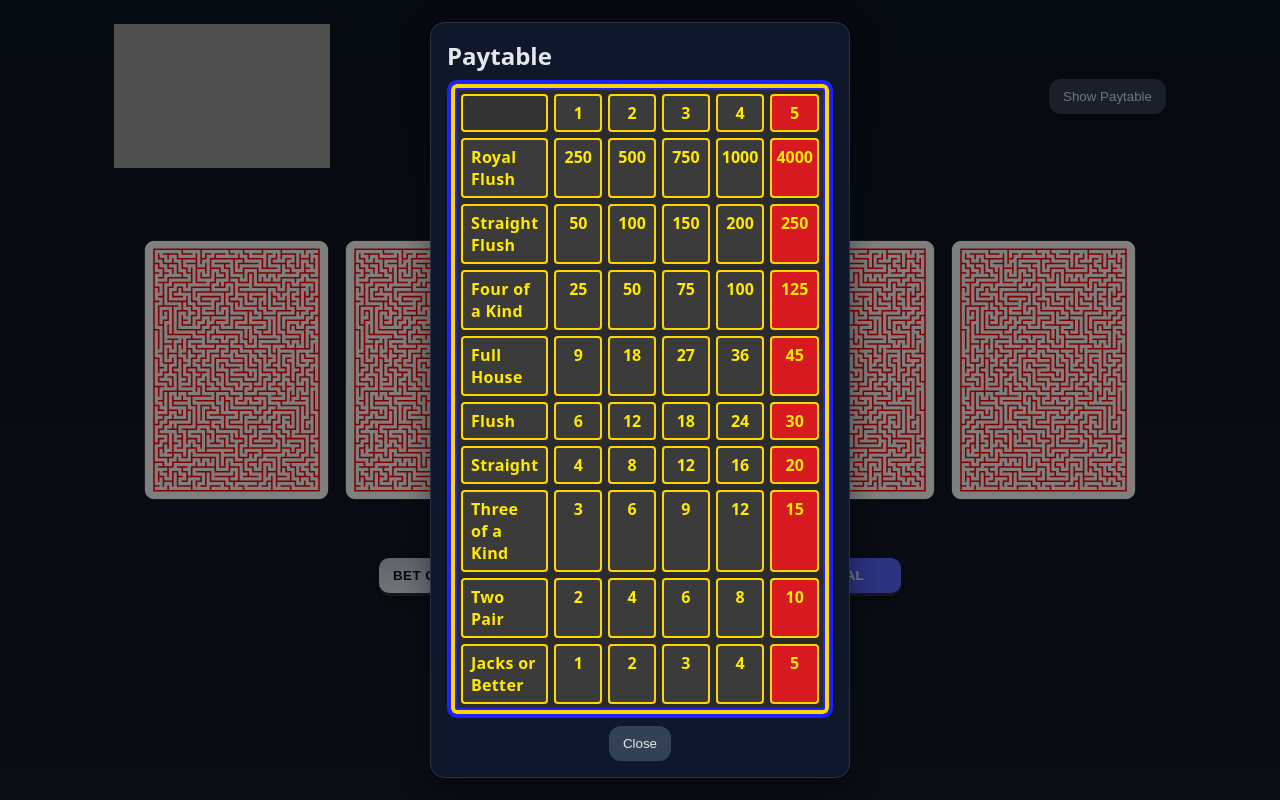
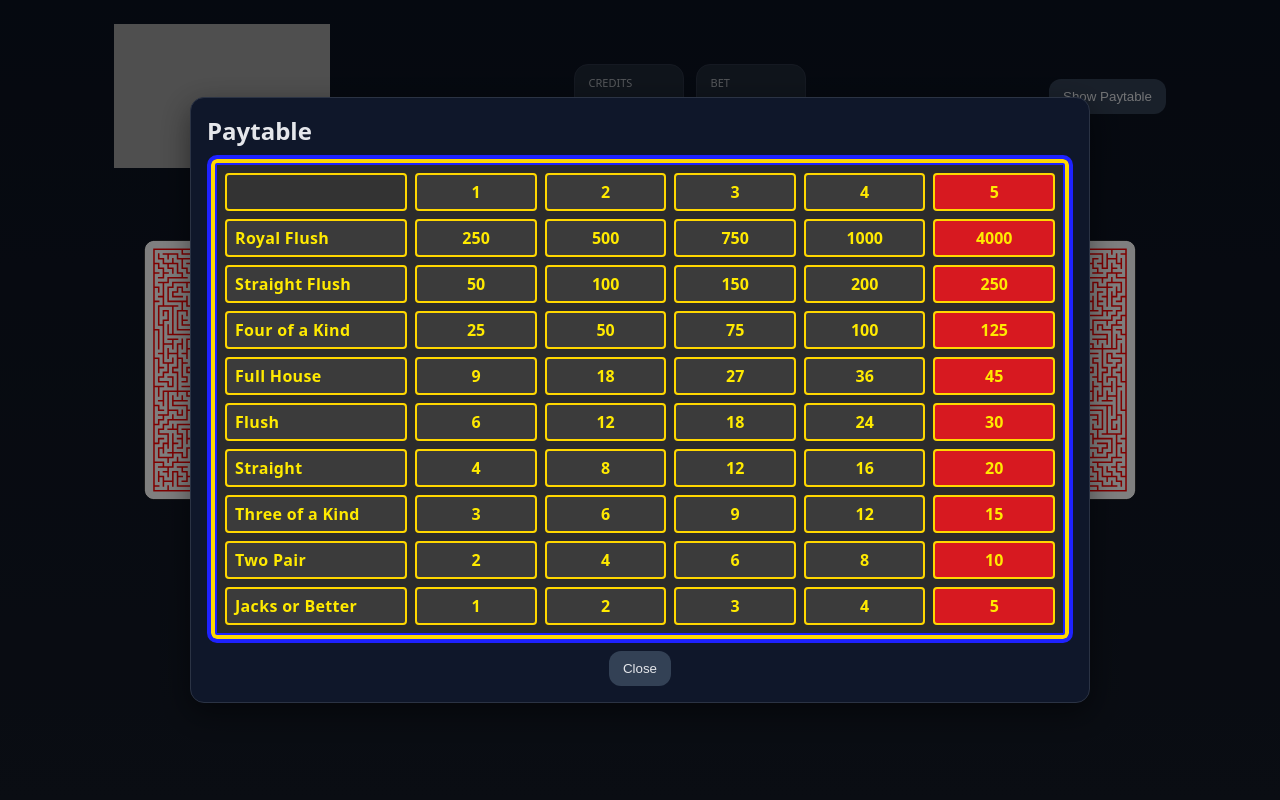
Before and after one commit to mbaturay/Casino-Poker, a React (Vite) app: page / in a window 1280 px wide. Both pictures are taken after a click on the button "Show Paytable". Built offline with nearby package versions, Linux system fonts and the light colour scheme; grey boxes are pictures that could not be loaded.

Commit message:
ui: widen paytable modal and spacing so grid fits comfortably

```diff
--- a/src/VideoPoker.tsx
+++ b/src/VideoPoker.tsx
@@ -327,7 +327,7 @@ export default function VideoPoker() {
 
       {showPaytable && (
         <div className="modal-overlay" role="dialog" aria-modal="true" aria-label="Paytable">
-          <div className="modal">
+          <div className="modal modal-paytable">
             <h2>Paytable</h2>
             <div className="paytable-board" role="table" aria-label="Video Poker Paytable">
               <div className="pt-grid">
--- a/src/styles.css
+++ b/src/styles.css
@@ -61,6 +61,10 @@ code{color:#cbd5e1}
 .modal{background:#0f172a;border:1px solid var(--border);border-radius:14px;max-width:420px;width:100%;padding:16px;box-shadow:0 10px 30px rgba(0,0,0,.45)}
 .modal h2{margin:0 0 8px 0}
 .modal p{margin:0 0 8px 0}
+/* wider paytable modal */
+.modal.modal-paytable{max-width:900px}
+.modal.modal-paytable .paytable-board{padding:14px}
+.modal.modal-paytable .pt-grid{gap:8px}
 
 /* machine-style controls */
 .hold-row{display:flex;justify-content:center;gap:16px;margin-top:8px}
```
